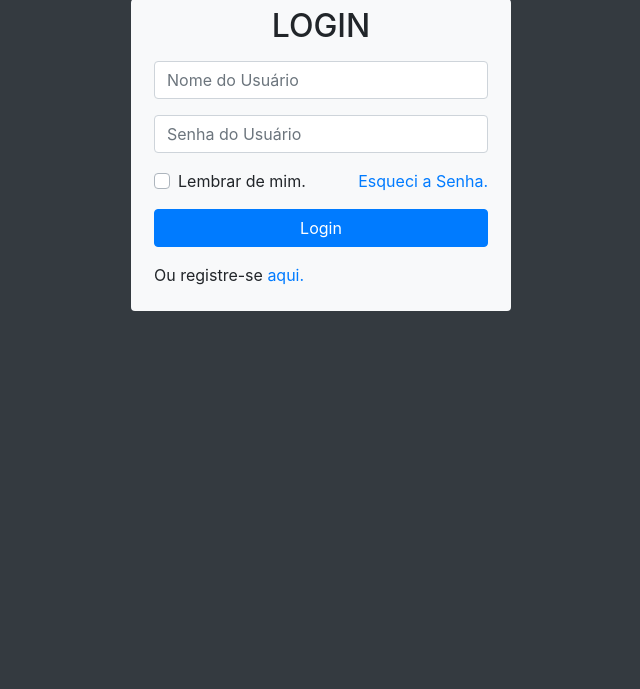
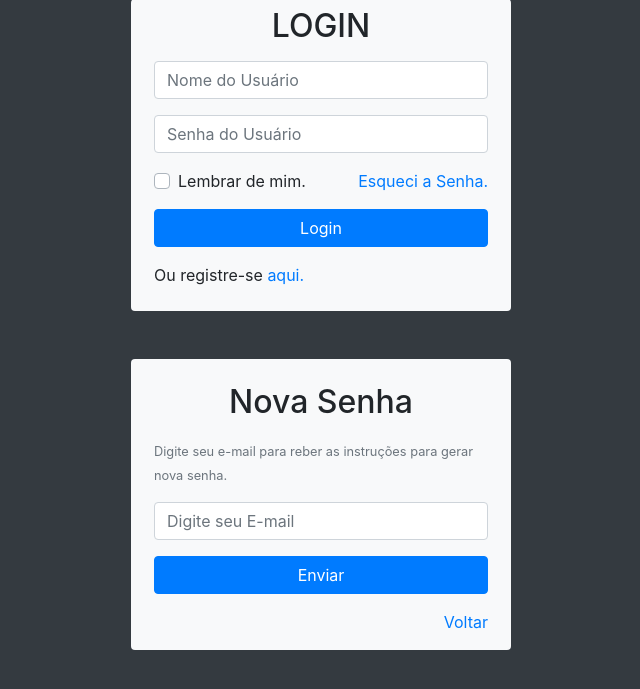
Before and after one commit to brunoamorim616/sistemaDeLogin, a PHP site: page / in a window 1280 px wide. Shown: the part 91-780 px from the top of the page, without its empty margins (319-959 px from the left). Run offline with PHP 8.4, Linux system fonts and the light colour scheme.

Commit message:
Formulário de recuperação de Senha - close #3

```diff
--- a/index.php
+++ b/index.php
@@ -59,6 +59,34 @@
             </form>
         </div>
     </section>
+    <br>
+    <br>
+    <!-- Formulário de Recuperação de Senha -->
+    <section class="row">
+        <div class="col-lg-4 offset-lg-4 bg-light rounded" id="caixaSenha">
+            <h2 class="text-center mt-4">
+                Nova Senha
+            </h2>
+            <form action="#" method="post" role="form" class="p-2" id="formSenha">
+                <div class="form-group">
+                    <small class="text-muted">
+                        Digite seu e-mail para reber as instruções para gerar nova senha.
+                    </small>
+                </div>
+                <div class="form-group">
+                    <input type="email" name="emailNovaSenha" class="form-control" placeholder="Digite seu E-mail" required>
+                </div>
+                <div class="form-group">
+                    <input type="submit" name="btnGerar" id="btnGerar" value="Enviar" class="btn btn-primary btn-block">
+                </div>
+                <div class="form-group float-right">
+                    <a href="#" id="btnVoltar">
+                        Voltar
+                    </a>
+                </div>
+            </form>
+        </div>
+    </section>
 </main>
 <!-- Optional JavaScript -->
 <!-- jQuery first, then Popper.js, then Bootstrap JS -->
```
